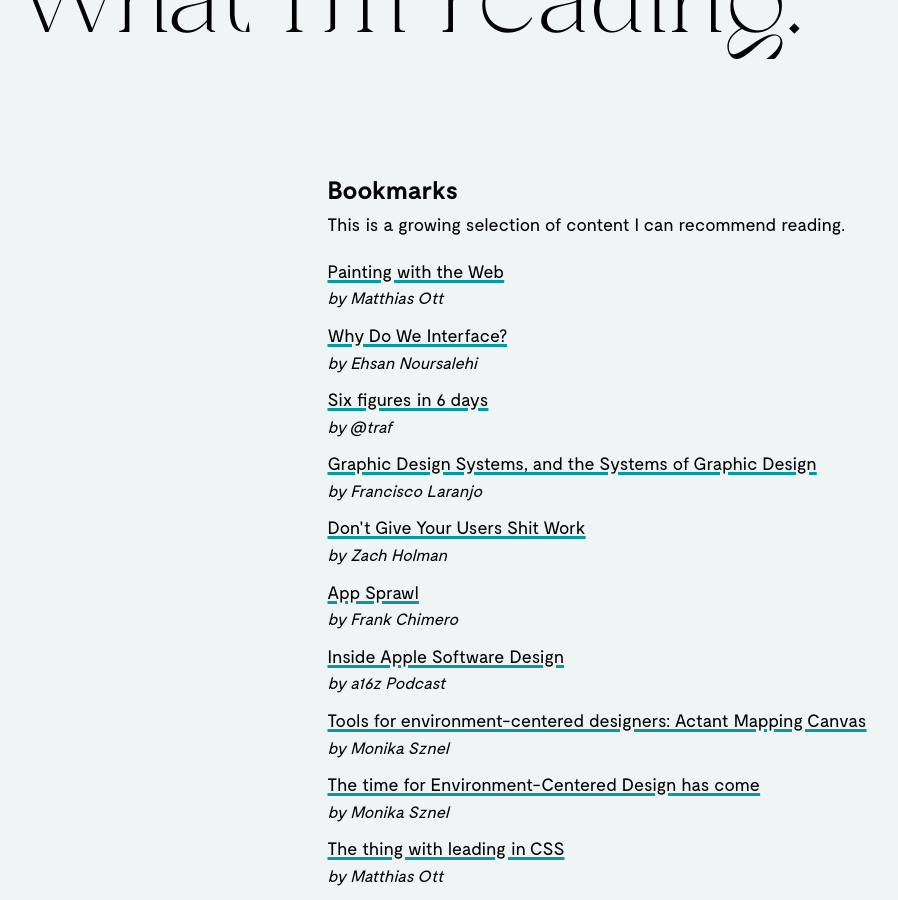
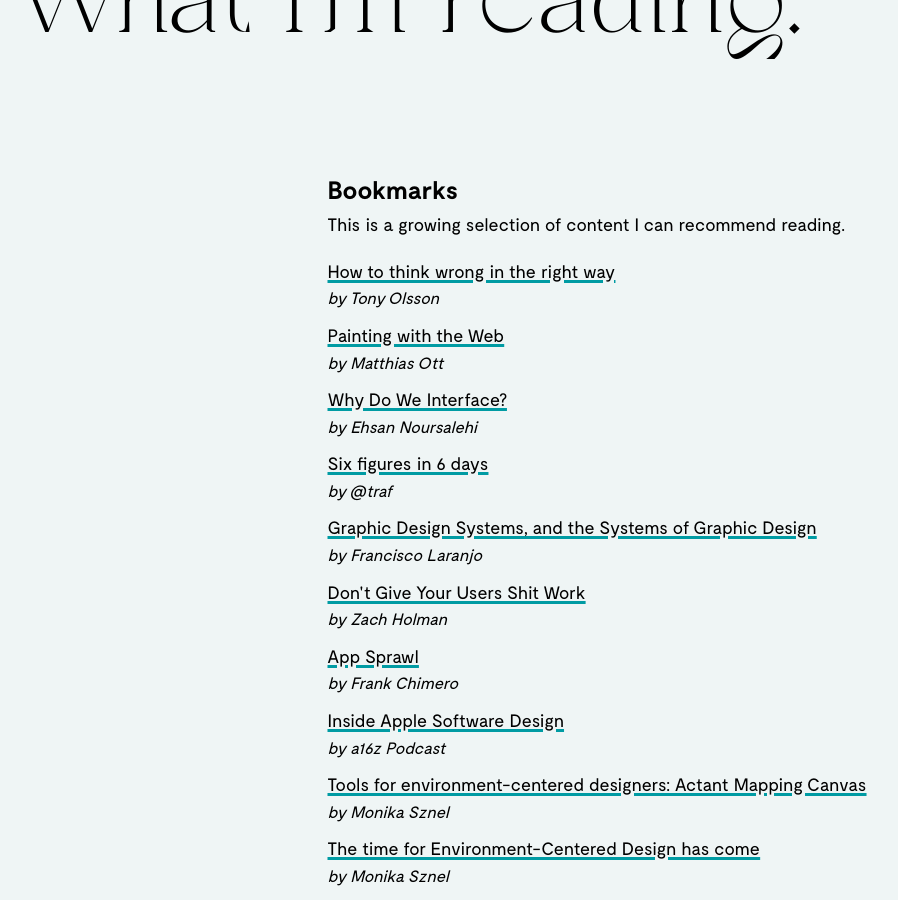
Before and after one commit to jacoblindstrm/jacoblindstrm.github.io, a Jekyll site: the page built from _posts/2020-04-01-what-im-reading.html, in a window 1280 px wide and 900 px high, scrolled down 337 px. Shown: the whole window, without its empty margins (157-1055 px from the left). Built offline with Jekyll 4.4.1, drawn with Linux system fonts in a browser that asks for light colours; comment, search, counter and statistics services are not loaded.

Commit message:
Update articles.yml

```diff
--- a/_data/articles.yml
+++ b/_data/articles.yml
@@ -1,3 +1,6 @@
+- title: How to think wrong in the right way
+  url: https://olssontony.medium.com/how-to-think-wrong-in-the-right-way-9c5f3523c9c9
+  author: Tony Olsson
 - title: Painting with the Web
   url: https://matthiasott.com/notes/painting-with-the-web
   author: Matthias Ott
```
